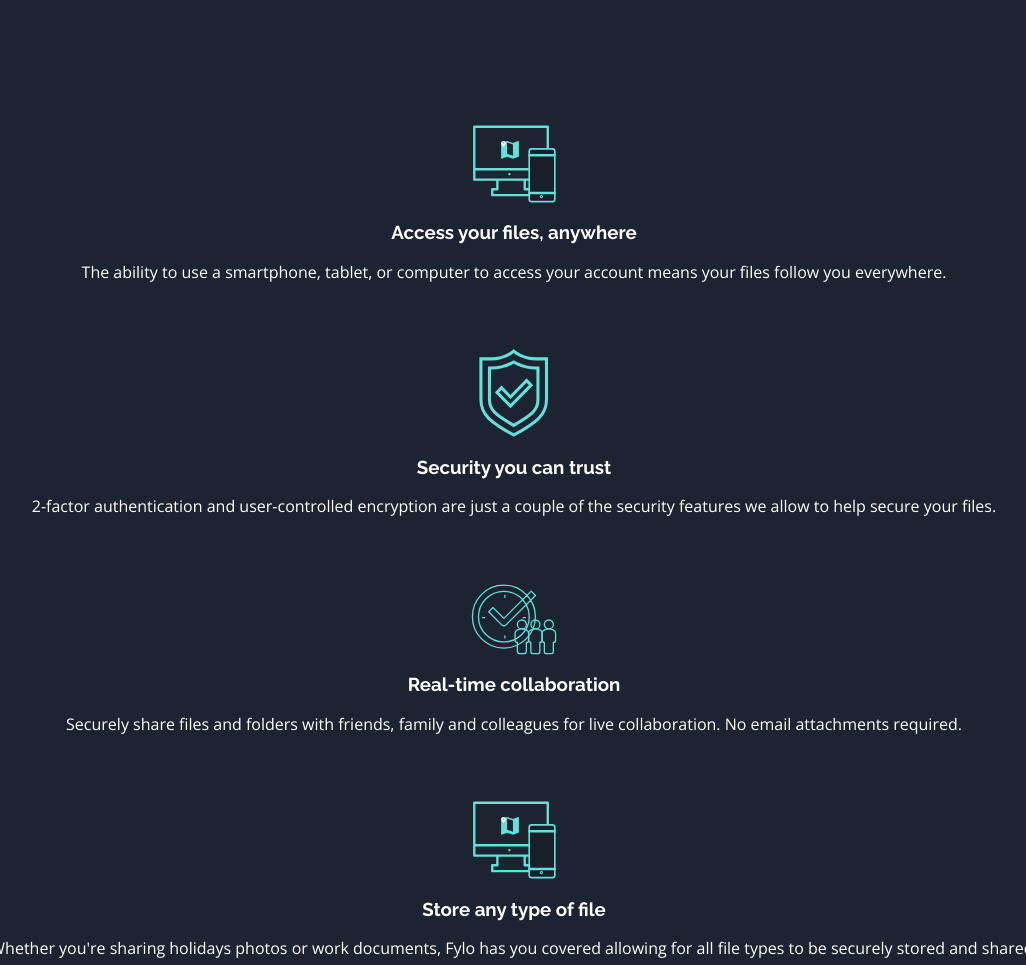
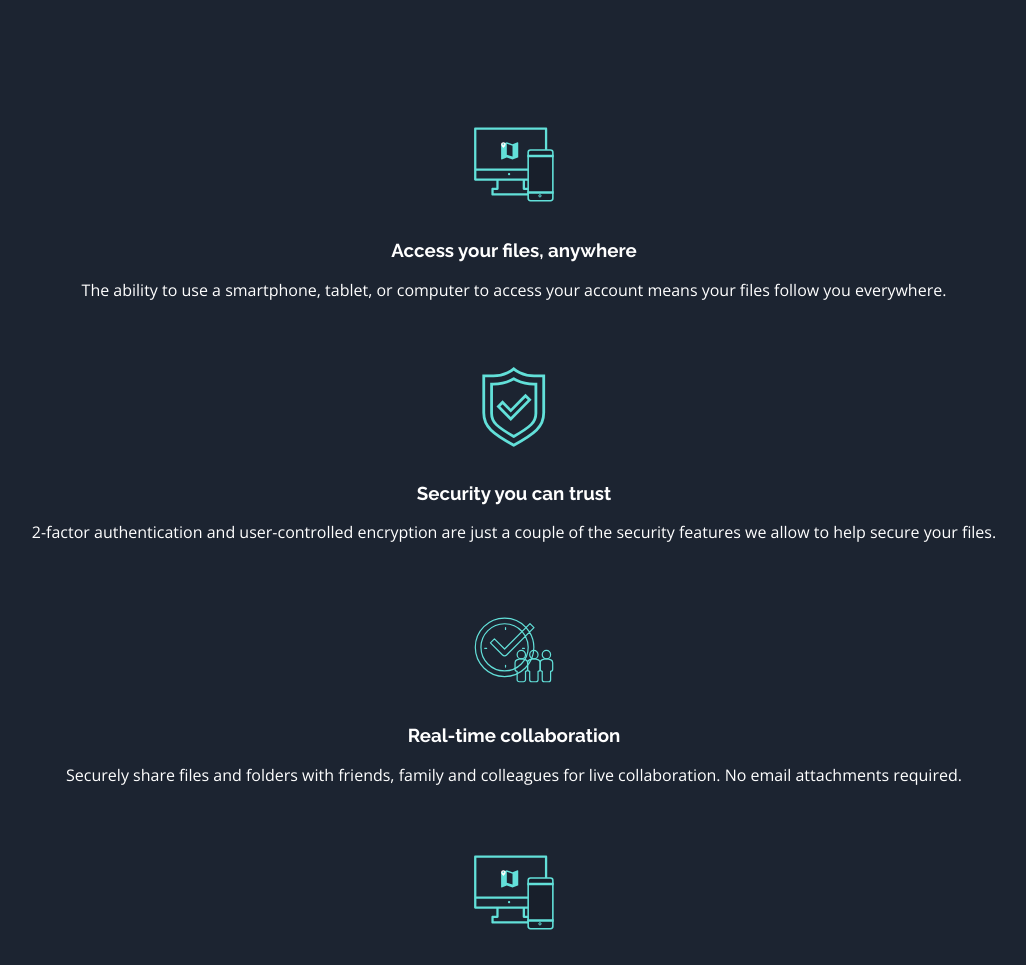
Before and after one commit to fran-cisko/landing-page_frontend-mentor_mfirst, a plain HTML site: page index.html in a window 1280 px wide. Shown: the part 726-1691 px from the top of the page, without its empty margins (126-1152 px from the left). Drawn offline with nearby package versions, Linux system fonts and the light colour scheme.

Commit message:
about--cta finished

```diff
--- a/index.html
+++ b/index.html
@@ -42,8 +42,8 @@
 <!--================= About ====================-->
     <section class="about section">
       <div class="about__features">
-        <figure class="about-features__figure">
-          <img src="images/icon-access-anywhere.svg" alt="" class="about-features__img">
+        <figure class="about__features--figure">
+          <img src="images/icon-access-anywhere.svg" alt="" class="about__features--img">
         </figure>
         <h3>  Access your files, anywhere</h3>
         <p class="description">
@@ -52,8 +52,8 @@
         </p>
       </div>
       <div class="about__features">
-        <figure class="about-features__figure">
-          <img src="./images/icon-security.svg" alt="" class="about-features__img">
+        <figure class="about__features--figure">
+          <img src="./images/icon-security.svg" alt="" class="about__features--img">
         </figure>
         <h3>  Security you can trust</h3>
         <p class="description">
@@ -63,8 +63,8 @@
       </div>
 
       <div class="about__features">
-        <figure class="about-features__figure">
-          <img src="./images/icon-collaboration.svg" alt="" class="about-features__img"></figure>
+        <figure class="about__features--figure">
+          <img src="./images/icon-collaboration.svg" alt="" class="about__features--img"></figure>
           <h3>Real-time collaboration</h3>
         <p class="description">
           Securely share files and folders with friends, family and colleagues for live collaboration.
@@ -72,8 +72,8 @@
         </p>
       </div>
       <div class="about__features">
-      <figure class="about-features__figure">
-        <img src="./images/icon-access-anywhere.svg" alt="" class="about-features__img"></figure>
+      <figure class="about__features--figure">
+        <img src="./images/icon-access-anywhere.svg" alt="" class="about__features--img"></figure>
         <h3>Store any type of file</h3>
         <p class="description">
           Whether you're sharing holidays photos or work documents, Fylo has you covered allowing for all
--- a/styles.scss
+++ b/styles.scss
@@ -276,44 +276,34 @@ height: 3.5rem;
 .about {
     text-align: center;
     padding-top: 4rem;
-    // & *{
-    //     outline: 1px solid rgb(61, 204, 61);
-    // }
-  // &__figure {
-  //     padding-bottom: 1rem;
-  // }
-  // &__img {
-  //     width: 5rem;
-  //     height: 5rem;
-  //     object-fit:contain;
-  // }
+    &__figure{
+      padding-bottom: 1rem;
+      width:100%;
+      text-align:center;
      }
-.about__features{
+    &__img{
+      width:100%;
+      max-width:600px;
+    }
+    &__features{
     display:grid;
     gap: 1rem;
     padding: 2rem 0;
 
-  &__figure {
+      &--figure {
         padding-bottom: 1rem;
       }
-  &__img {
+      &--img {
         width: 5rem;
         height: 5rem;
         object-fit:contain;
       }
     }
+}
 .about--cta{
   text-align: left;
 }
-.about__figure{
-  padding-bottom: 1rem;
-  width:100%;
-  text-align:center;
- }
-.about__img{
-  width:100%;
-  max-width:600px;
-}
+
 .bottom_more-info{
 width:fit-content;
 font-size: var( --small-font-size);
```
Also changed, not shown: styles.css, 1 other file. Lines whose indentation alone changed are shown as unchanged.
